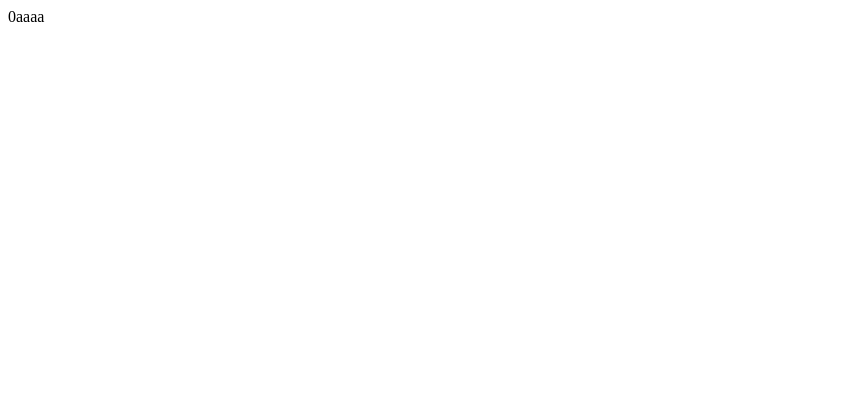
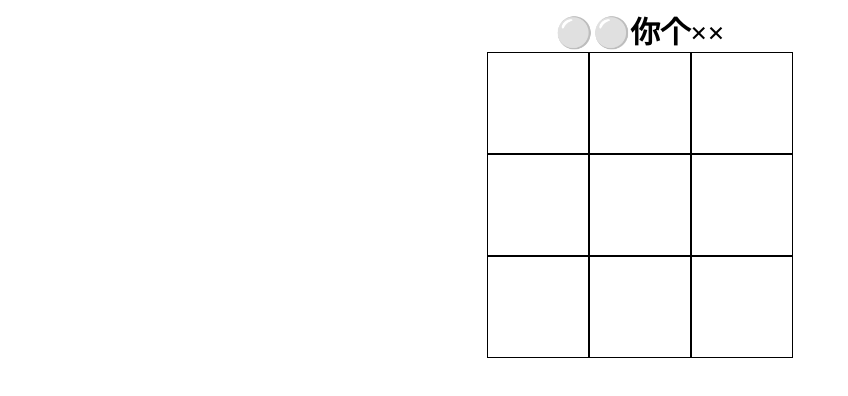
Before and after one commit to quietdw/react-tutorials, a React (Create React App) app: page / in a window 1280 px wide. Shown: the top 396 px of the page, without its empty margins (0-848 px from the left). Built offline with nearby package versions, Linux system fonts and the light colour scheme.

Commit message:
使用函数式组件完成一个小游戏

```diff
--- /dev/null
+++ b/src/ChessBoard.js
@@ -0,0 +1,100 @@
+import React from "react"
+import "./chessBoard.css"
+import "./cell.css"
+
+function Cell(props) {
+  return (
+    <div className="cell" onClick={props.onClick}>
+      {props.text}
+    </div>
+  )
+}
+
+function ChessBoard() {
+  const [cells, setCells] = React.useState([
+    [null, null, null],
+    [null, null, null],
+    [null, null, null]
+  ])
+
+  // 特征值优化
+
+  const [n, setN] = React.useState(0)
+  const [finish, setFinish] = React.useState(false)
+
+  const tell = copy => {
+    for (let i = 0; i < copy.length; i++) {
+      if (
+        copy[i][0] === copy[i][1] &&
+        copy[i][1] === copy[i][2] &&
+        copy[i][0] !== null
+      ) {
+        setFinish(true)
+      }
+    }
+
+    for (let i = 0; i < copy.length; i++) {
+      if (
+        copy[0][i] === copy[1][i] &&
+        copy[1][i] === copy[2][i] &&
+        copy[0][i] !== null
+      ) {
+        setFinish(true)
+      }
+    }
+
+    if (
+      copy[0][0] === copy[1][1] &&
+      copy[1][1] === copy[2][2] &&
+      copy[0][0] !== null
+    ) {
+      setFinish(true)
+    }
+
+    if (
+      copy[0][2] === copy[1][1] &&
+      copy[1][1] === copy[2][0] &&
+      copy[0][2] !== null
+    ) {
+      setFinish(true)
+    }
+  }
+
+  const handleCellClick = (row, column) => {
+    const copy = JSON.parse(JSON.stringify(cells)) // 函数式编程用较多的内存，每次更新都会用新内存
+    if (copy[row][column]) {
+      // 已经被点击过了就不能再点了
+      return
+    }
+    setN(n + 1)
+    copy[row][column] = n % 2 === 0 ? "×" : "⚪"
+    setCells(copy)
+    tell(copy)
+  }
+
+  return (
+    <div className="chessBoard">
+      <div className="title">⚪⚪你个××</div>
+      {cells.map((items, row) => {
+        return (
+          <div key={row} className="row">
+            {items.map((item, column) => {
+              return (
+                <Cell
+                  key={column}
+                  text={item}
+                  onClick={() => {
+                    handleCellClick(row, column)
+                  }}
+                ></Cell>
+              )
+            })}
+          </div>
+        )
+      })}
+      {finish && <div className="finish">游戏结束</div>}
+    </div>
+  )
+}
+
+export default ChessBoard
--- /dev/null
+++ b/src/cell.css
@@ -0,0 +1,10 @@
+.cell {
+  width: 100px;
+  height: 100px;
+  border: solid 1px #000;
+  display: flex;
+  justify-content: center;
+  align-items: center;
+  font-size: 80px;
+  cursor: pointer;
+}
--- /dev/null
+++ b/src/chessBoard.css
@@ -0,0 +1,25 @@
+.title {
+  text-align: center;
+  font-size: 30px;
+  font-weight: bold;
+}
+
+.row {
+  display: flex;
+  justify-content: center;
+  align-items: center;
+}
+
+.finish {
+  position: fixed;
+  width: 100%;
+  height: 100%;
+  top: 0;
+  left: 0;
+  display: flex;
+  justify-content: center;
+  align-items: center;
+  background: rgba(0, 0, 0, 0.7);
+  font-size: 80px;
+  color: #fff;
+}
--- a/src/index.js
+++ b/src/index.js
@@ -1,6 +1,6 @@
 import React from "react"
-import ReactDOM from "react-dom"
-import App from "./App"
+import ReactDOM from "react-dom" // 虚拟Dom
+import ChessBoard from "./ChessBoard"
 
-ReactDOM.render(<App name="aaaa" />, document.getElementById("root"))
+ReactDOM.render(<ChessBoard />, document.getElementById("root"))
 // {}
```
Also changed, not shown: src/Cell.js (added, +16 -0 lines).
